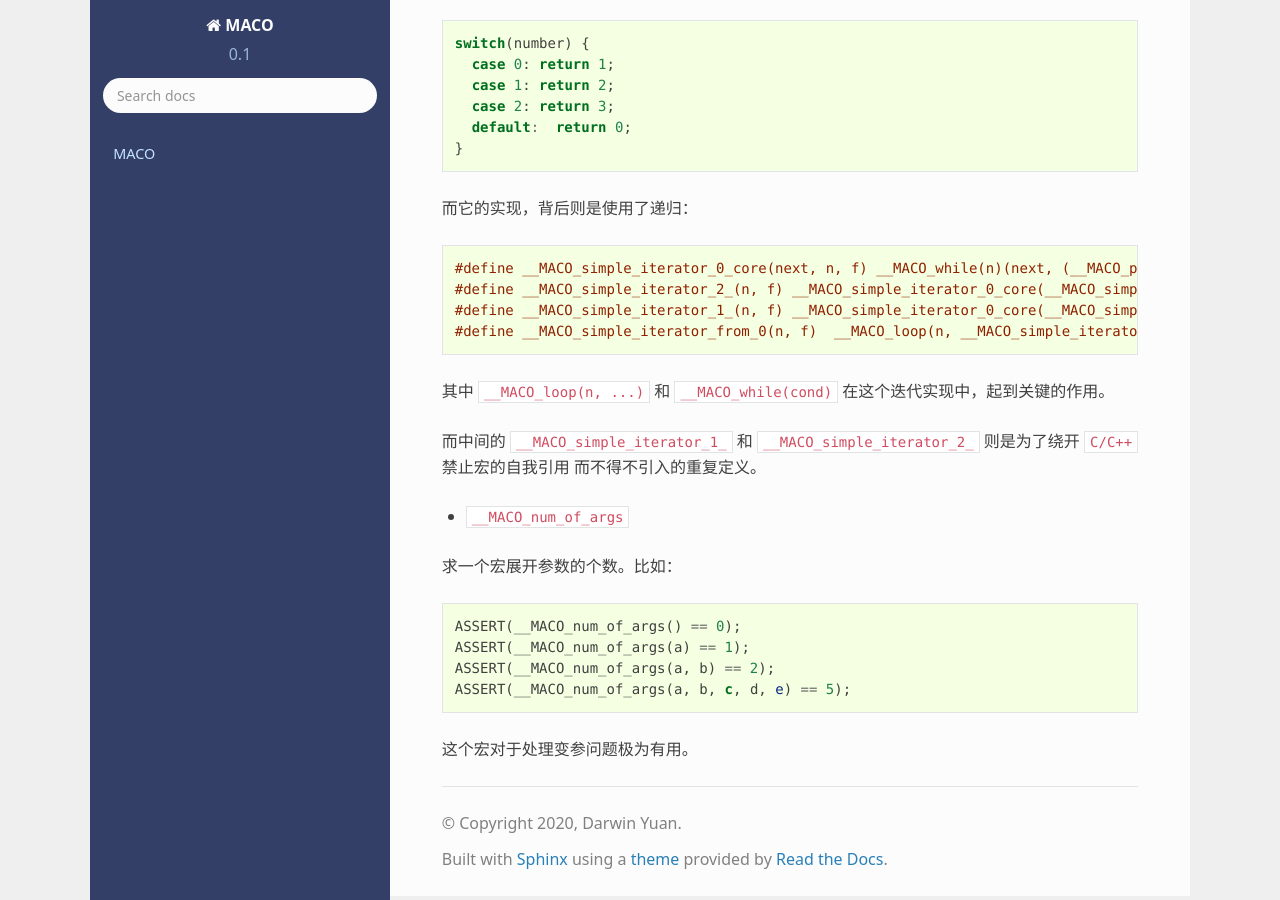
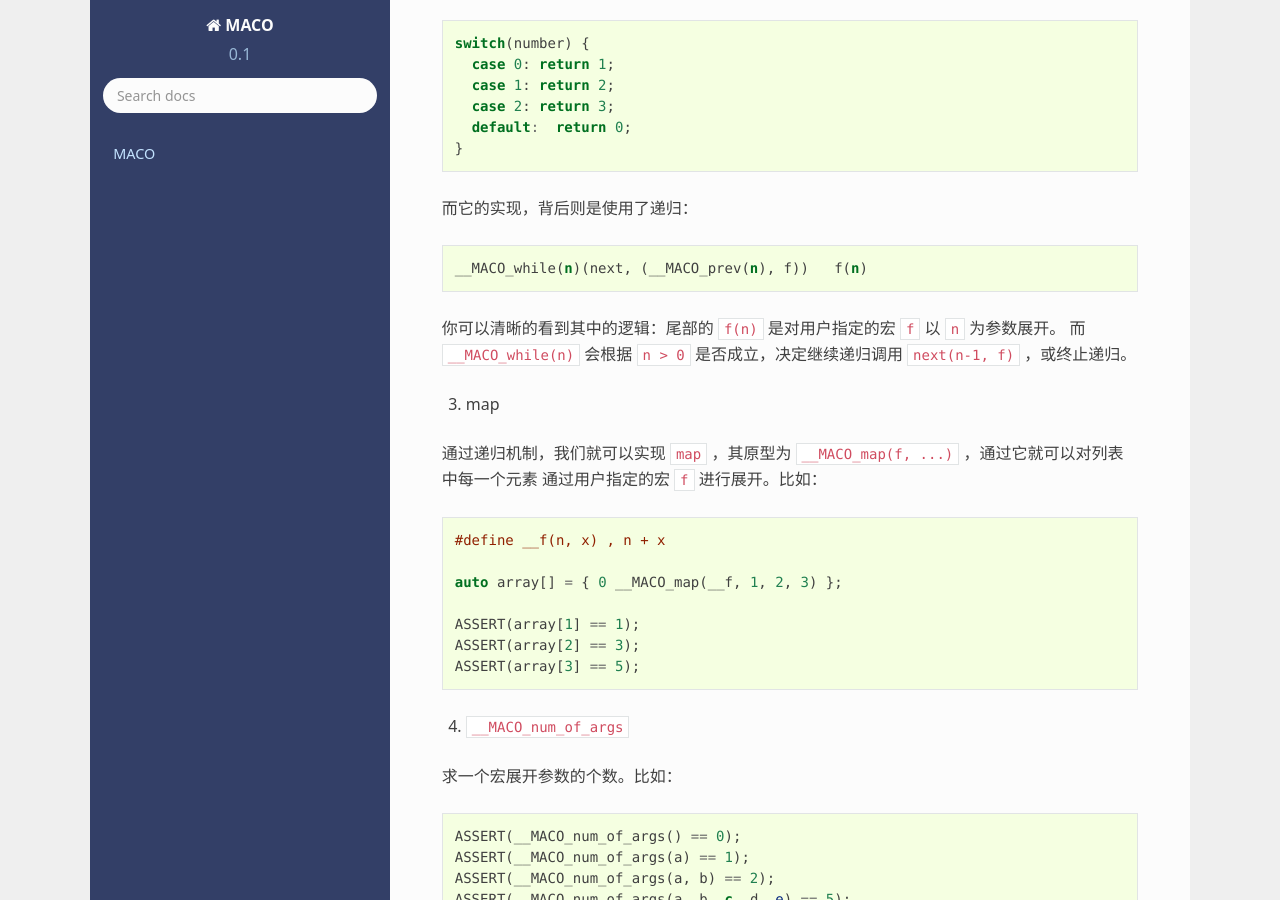
Before and after one commit to godsme/maco, a Sphinx documentation site: the page built from doc/source/index.rst, in a window 1280 px wide and 900 px high, scrolled down 1145 px. Built offline with Sphinx 7.4.7 and the Read the Docs theme 2.0.0, drawn with Linux system fonts in a browser that asks for light colours; formulas are drawn with MathJax 3.

```diff
--- a/doc/source/index.rst
+++ b/doc/source/index.rst
@@ -57,19 +57,27 @@
 
 .. code-block:: c++
 
-   #define __MACO_simple_iterator_0_core(next, n, f) __MACO_while(n)(next, (__MACO_prev(n), f)) f(n)
-   #define __MACO_simple_iterator_2_(n, f) __MACO_simple_iterator_0_core(__MACO_simple_iterator_1_, n, f)
-   #define __MACO_simple_iterator_1_(n, f) __MACO_simple_iterator_0_core(__MACO_simple_iterator_2_, n, f)
-   #define __MACO_simple_iterator_from_0(n, f)  __MACO_loop(n, __MACO_simple_iterator_1_(__MACO_prev(n), f))
+   __MACO_while(n)(next, (__MACO_prev(n), f))   f(n)
 
-其中 ``__MACO_loop(n, ...)`` 和 ``__MACO_while(cond)`` 在这个迭代实现中，起到关键的作用。
+你可以清晰的看到其中的逻辑：尾部的 ``f(n)`` 是对用户指定的宏 ``f`` 以 ``n`` 为参数展开。
+而 ``__MACO_while(n)`` 会根据 ``n > 0`` 是否成立，决定继续递归调用 ``next(n-1, f)`` ，或终止递归。
 
-而中间的 ``__MACO_simple_iterator_1_`` 和 ``__MACO_simple_iterator_2_`` 则是为了绕开 ``C/C++`` 禁止宏的自我引用
-而不得不引入的重复定义。
+3. map
 
+通过递归机制，我们就可以实现 ``map`` ，其原型为 ``__MACO_map(f, ...)`` ，通过它就可以对列表中每一个元素
+通过用户指定的宏 ``f`` 进行展开。比如：
 
+.. code-block:: c++
 
-- ``__MACO_num_of_args``
+   #define __f(n, x) , n + x
+
+   auto array[] = { 0 __MACO_map(__f, 1, 2, 3) };
+
+   ASSERT(array[1] == 1);
+   ASSERT(array[2] == 3);
+   ASSERT(array[3] == 5);
+
+4. ``__MACO_num_of_args``
 
 求一个宏展开参数的个数。比如：
 
```
